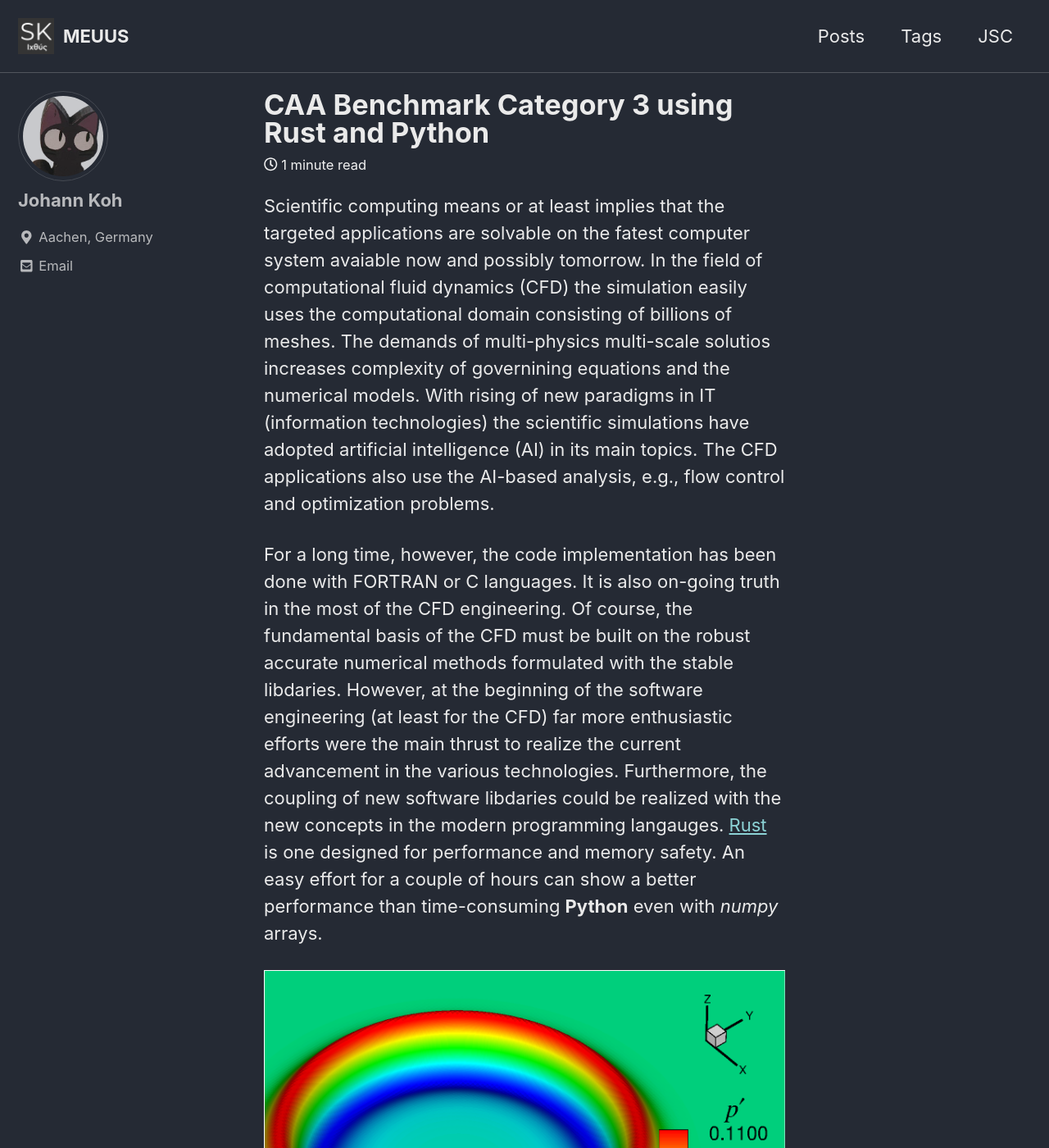
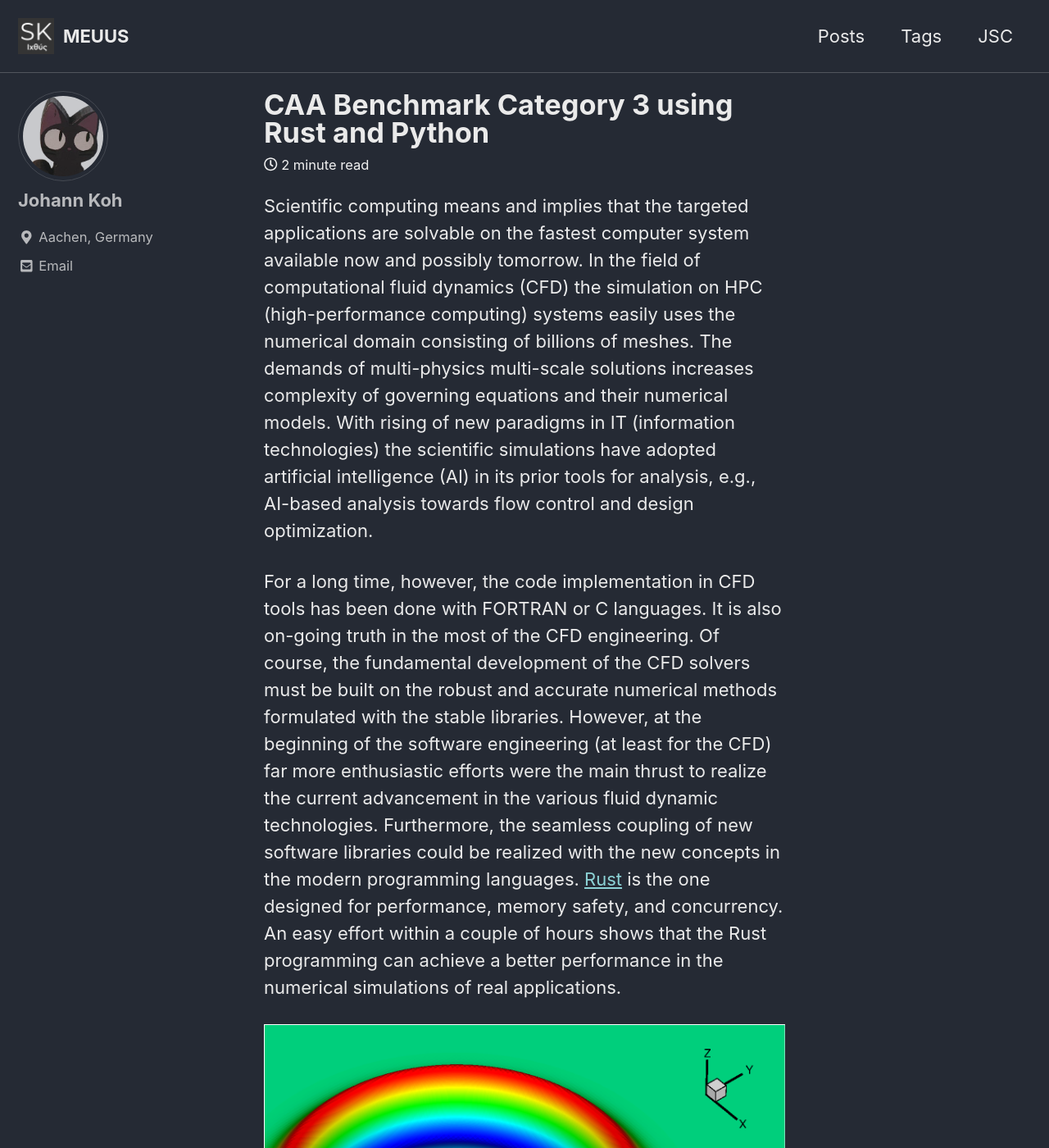
Before and after one commit to meuus/meuus.github.io, a Jekyll site: the page built from _posts/2021-01-21-rustcaa.md, in a window 1280 px wide and 1400 px high. Shown: the whole window at 82% size. Built offline with Jekyll 4.4.1, drawn with Linux system fonts in a browser that asks for light colours; cached includes are drawn as plain includes; formulas are drawn with MathJax 3; some of the changed text lies outside the part shown.

Commit message:
add rust caa

```diff
--- a/_posts/2021-01-21-rustcaa.md
+++ b/_posts/2021-01-21-rustcaa.md
@@ -4,9 +4,9 @@ tags:
   - hpc
 ---
 
-Scientific computing means or at least implies that the targeted applications are solvable on the fatest computer system avaiable now and possibly tomorrow. In the field of computational fluid dynamics (CFD) the simulation easily uses the computational domain consisting of billions of meshes. The demands of multi-physics multi-scale solutios increases complexity of governining equations and the numerical models. With rising of new paradigms in IT (information technologies) the scientific simulations have adopted artificial intelligence (AI) in its main topics. The CFD applications also use the AI-based analysis, e.g., flow control and optimization problems.
+Scientific computing means and implies that the targeted applications are solvable on the fastest computer system available now and possibly tomorrow. In the field of computational fluid dynamics (CFD) the simulation on HPC (high-performance computing) systems easily uses the numerical domain consisting of billions of meshes. The demands of multi-physics multi-scale solutions increases complexity of governing equations and their numerical models. With rising of new paradigms in IT (information technologies) the scientific simulations have adopted artificial intelligence (AI) in its prior tools for analysis, e.g., AI-based analysis towards flow control and design optimization.
 
-For a long time, however, the code implementation has been done with FORTRAN or C languages. It is also on-going truth in the most of the CFD engineering. Of course, the fundamental basis of the CFD must be built on the robust accurate numerical methods formulated with the stable libdaries. However, at the beginning of the software engineering (at least for the CFD) far more enthusiastic efforts were the main thrust to realize the current advancement in the various technologies. Furthermore, the coupling of new software libdaries could be realized with the new concepts in the modern programming langauges. [Rust](https://www.rust-lang.org/ "Rust Programming Language") is one designed for performance and memory safety. An easy effort for a couple of hours can show a better performance than time-consuming __Python__ even with _numpy_ arrays.
+For a long time, however, the code implementation in CFD tools has been done with FORTRAN or C languages. It is also on-going truth in the most of the CFD engineering. Of course, the fundamental development of the CFD solvers must be built on the robust and accurate numerical methods formulated with the stable libraries. However, at the beginning of the software engineering (at least for the CFD) far more enthusiastic efforts were the main thrust to realize the current advancement in the various fluid dynamic technologies. Furthermore, the seamless coupling of new software libraries could be realized with the new concepts in the modern programming languages. [Rust](https://www.rust-lang.org/ "Rust Programming Language") is the one designed for performance, memory safety, and concurrency. An easy effort within a couple of hours shows that the Rust programming can achieve a better performance in the numerical simulations of real applications.
 
 ![CAA Workshop 1 benchmark problem (category 3)](/assets/images/2021-01-21-1.png "2D wave propagation")
 
@@ -47,3 +47,5 @@ The __Python__ code has no implementation of Residual calculation at the end of
   |-------|---:|------:|
   |Rust   |363 |21.8 s|
   |Python |149 |44.0 s|
+
+Perhaps it is non-sense to port all the existing CFD libraries to __Rust__ ones. The use of this new programming language has a good performance which can be exploited in the development of new libraries. In the next upcoming phase of software technologies we are supposed to be involved in the transition to a completely new era of scientific computing on HPC systems.
```
